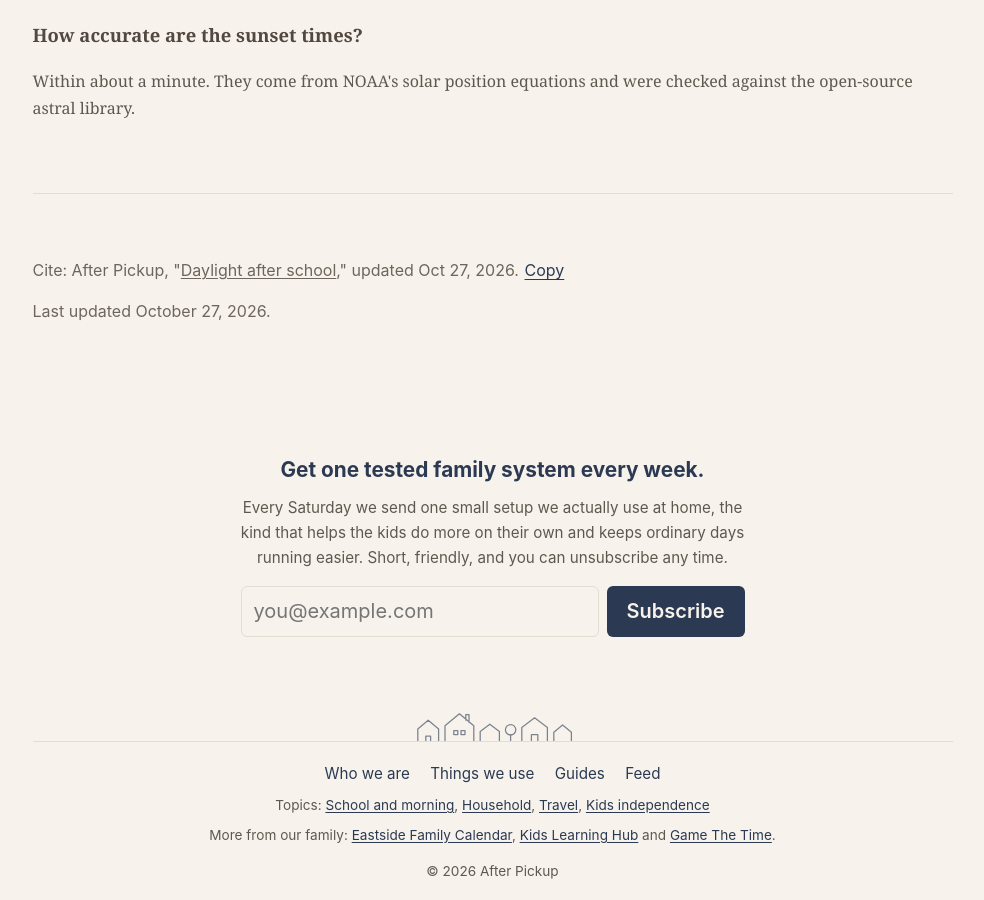
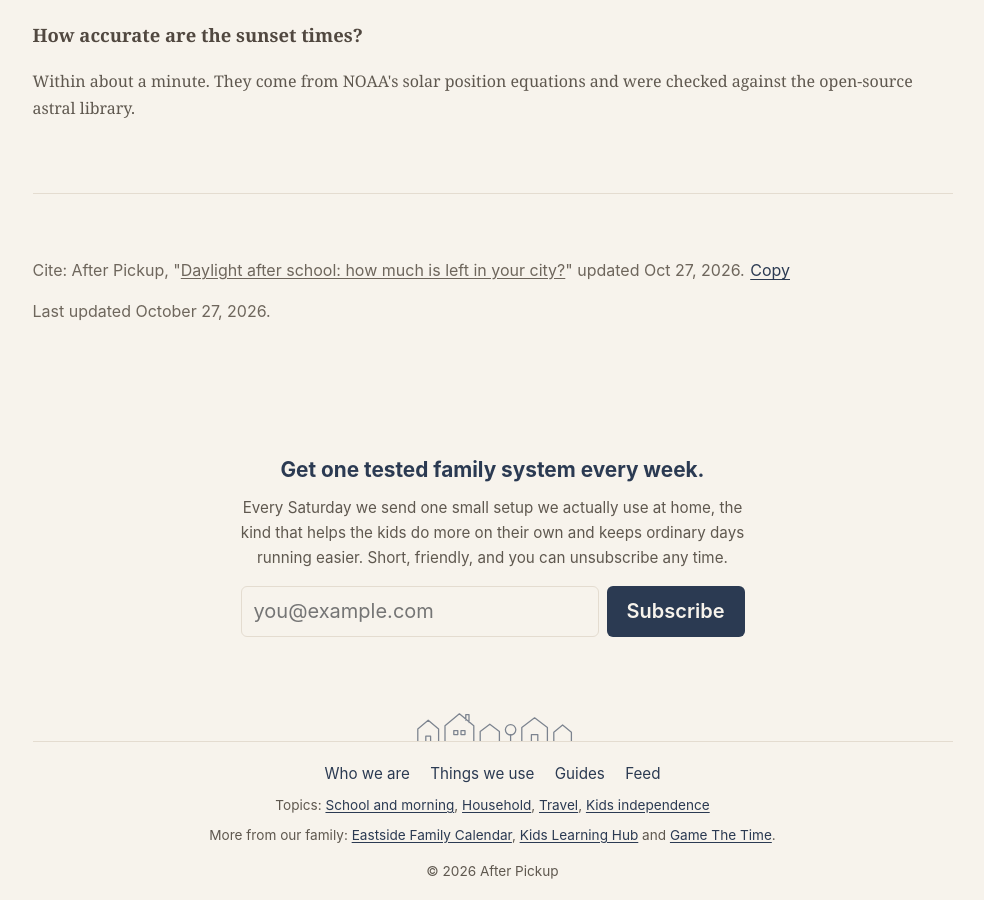
Before and after one commit to madskristensen/afterpickup, a Jekyll site: the page built from daylight-after-school.html, in a window 1280 px wide and 900 px high, scrolled down 4385 px. Shown: the whole window, without its empty margins (140-1124 px from the left). Built offline with Jekyll 4.4.1, drawn with Linux system fonts in a browser that asks for light colours.

Commit message:
Question-style titles on the daylight and outdoor hours guides (#129)

```diff
--- a/daylight-after-school.html
+++ b/daylight-after-school.html
@@ -1,6 +1,6 @@
 ---
 layout: default
-title: Daylight after school
+title: "Daylight after school: how much is left in your city?"
 description: "Our guide shows how much daylight is left after school ends in your city on any date, and how that after-school daylight rises and falls through the year."
 permalink: /daylight-after-school/
 image: /assets/images/guides/daylight-after-school.png
@@ -216,7 +216,7 @@ body{overflow-x:clip}
   </section>
 
   <section class="prose dl-method" aria-label="Cite">
-    <p class="cite-line">Cite: After Pickup, "<a href="{{ page.url | absolute_url }}">{{ page.title }}</a>," updated {{ page.updated | date: "%b %-d, %Y" }}.<button id="dl-cite-copy" class="cite-copy" type="button" data-cite="After Pickup, &quot;{{ page.title }},&quot; updated {{ page.updated | date: '%b %-d, %Y' }}. {{ page.url | absolute_url }}">Copy</button></p>
+    <p class="cite-line">Cite: After Pickup, "<a href="{{ page.url | absolute_url }}">{{ page.title }}</a>" updated {{ page.updated | date: "%b %-d, %Y" }}.<button id="dl-cite-copy" class="cite-copy" type="button" data-cite="After Pickup, &quot;{{ page.title }}&quot; updated {{ page.updated | date: '%b %-d, %Y' }}. {{ page.url | absolute_url }}">Copy</button></p>
     <p class="dl-updated">Last updated {{ updated_long }}.</p>
   </section>
 </article>
--- a/outdoor-hours-after-school.html
+++ b/outdoor-hours-after-school.html
@@ -1,6 +1,6 @@
 ---
 layout: default
-title: Can we go outside?
+title: "How many hours can kids play outside after school?"
 description: "Our guide shows how many usable outdoor hours kids get after school in 51 US cities, month by month, based on NOAA climate normals and local sunset times."
 permalink: /outdoor-hours-after-school/
 image: /assets/images/guides/outdoor-hours-after-school.png
```
